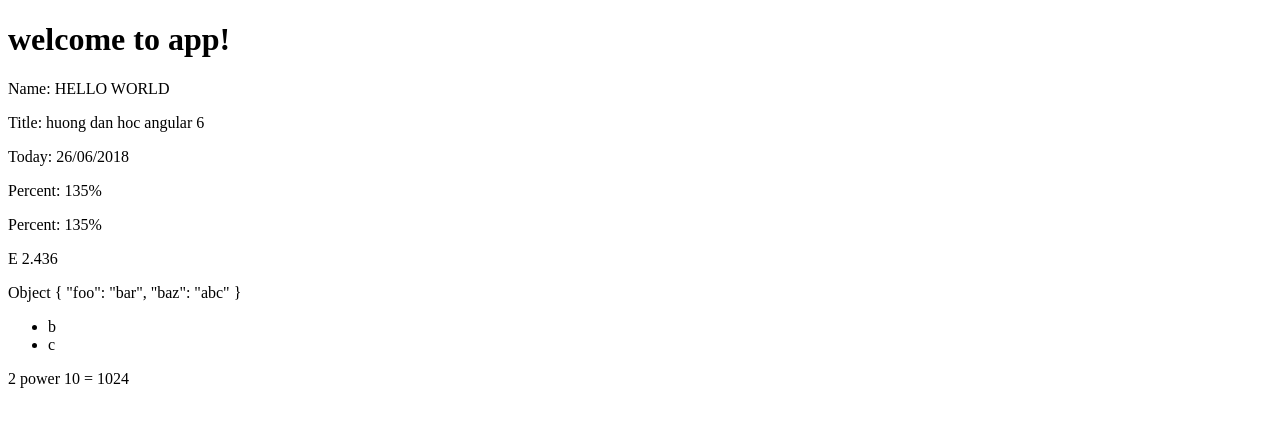
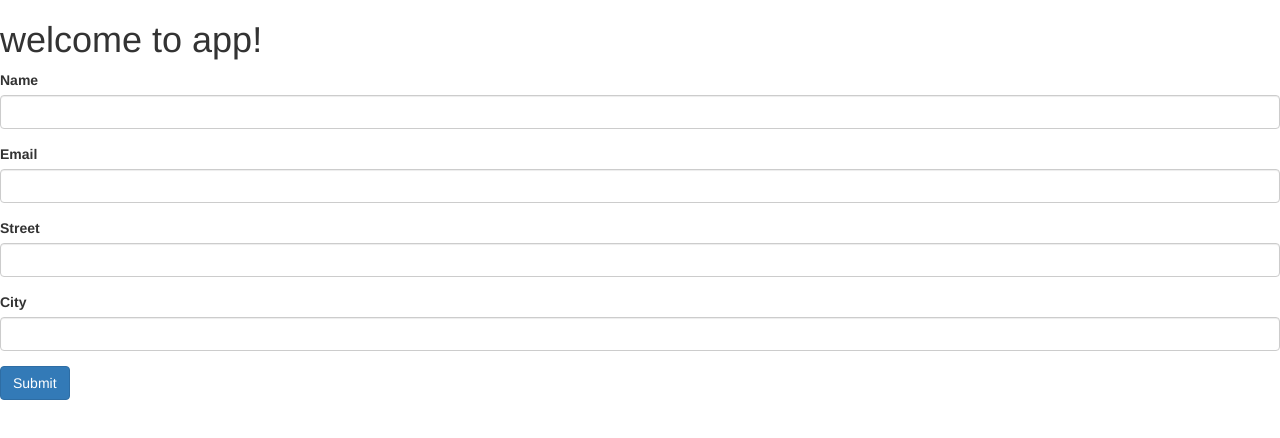
Before and after one commit to tanmyblog/learning-angular-2, an Angular app: page / in a window 1280 px wide. Shown: the top 438 px of the page. Built offline with nearby package versions, Linux system fonts and the light colour scheme.

Commit message:
Template Driven Form

```diff
--- /dev/null
+++ b/src/app/tutorial/tutorial.component.html
@@ -0,0 +1,21 @@
+<form #userForm="ngForm" (ngSubmit)="onSubmit(userForm.value)">
+    <div class="form-group">
+        <label for="name">Name</label>
+        <input type="text" class="form-control" name="name" ngModel />
+    </div>
+    <div class="form-group">
+        <label for="email">Email</label>
+        <input type="text" class="form-control" name="email" ngModel />
+    </div>
+    <div ngModelGroup="address">
+        <div class="form-group">
+            <label for="street">Street</label>
+            <input type="text" class="form-control" name="street" ngModel />
+        </div>
+        <div class="form-group">
+            <label for="city">City</label>
+            <input type="text" class="form-control" name="city" ngModel />
+        </div>
+    </div>
+    <button type="submit" class="btn btn-primary">Submit</button>
+</form>
--- a/src/app/tutorial/tutorial.component.ts
+++ b/src/app/tutorial/tutorial.component.ts
@@ -2,30 +2,12 @@
 
 @Component({
     selector: 'my-tutorial',
-    template: `
-        <p>Name: {{name | uppercase}}</p>
-        <p>Title: {{title | lowercase }}</p>
-        <p>Today: {{today | date:"dd/MM/yyyy" }}</p>
-        <p>Percent: {{ percentNumber | percent }}</p>
-        <p>Percent: {{ percentNumber | percent }}</p>
-        <p>E {{e | number}}</p>
-        <p>Object {{object | json}}</p>
-
-        <ul>
-            <li *ngFor="let i of collection | slice:1:3" >{{i}}</li>
-        </ul>
-
-        <p>2 power 10 = {{2 | exponentialStrength:10 }}</p>
-    `,
+    templateUrl: 'tutorial.component.html',
     styles: [``]
 })
 
 export class TutorialComponent {
-    public name = "Hello World";
-    public title = "Huong Dan hoc Angular 6";
-    public today = Date.now();
-    public percentNumber = 1.3456;
-    public e:number = 2.435586877862423;
-    public object : object = {'foo':'bar', 'baz':'abc'};
-    public collection : string[] = ['a','b','c','d'];
+    onSubmit(value:any){
+        console.log(value);
+    }
 }
--- a/src/index.html
+++ b/src/index.html
@@ -7,6 +7,8 @@
 
   <meta name="viewport" content="width=device-width, initial-scale=1">
   <link rel="icon" type="image/x-icon" href="favicon.ico">
+  <!-- Latest compiled and minified CSS -->
+  <link rel="stylesheet" href="https://maxcdn.bootstrapcdn.com/bootstrap/3.3.7/css/bootstrap.min.css" integrity="sha384-BVYiiSIFeK1dGmJRAkycuHAHRg32OmUcww7on3RYdg4Va+PmSTsz/K68vbdEjh4u" crossorigin="anonymous">
 </head>
 <body>
   <app-root></app-root>
```
